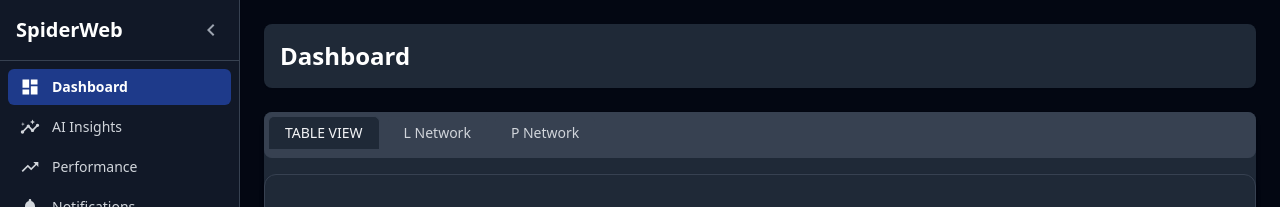
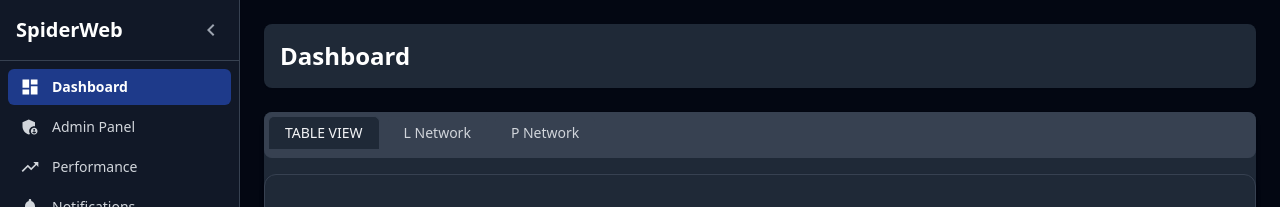
Before and after one commit to itaym2910/spiderweb.2, a React (Vite) app: page / in a window 1280 px wide. Shown: the top 207 px of the page. Built offline with nearby package versions, Linux system fonts and the light colour scheme.

Commit message:
admin panel

```diff
--- /dev/null
+++ b/src/AdminPanelPage.jsx
@@ -0,0 +1,14 @@
+// src/AdminPanelPage.js
+import React from 'react';
+
+export function AdminPanelPage() {
+  return (
+    <div className="p-6 bg-white dark:bg-gray-800 rounded-lg shadow">
+      <h2 className="text-2xl font-semibold text-gray-700 dark:text-gray-200">Admin Panel</h2>
+      <p className="mt-2 text-gray-600 dark:text-gray-400">
+        Welcome to the Admin Panel. Manage users, settings, and more.
+      </p>
+      {/* Add more admin-specific content here */}
+    </div>
+  );
+}
--- a/src/MainPage.jsx
+++ b/src/MainPage.jsx
@@ -1,22 +1,21 @@
 // src/MainPage.js
 import React from "react";
-import { DashboardPage } from "./DashboardPage"; // Changed import path
-import { AlertsPage } from "./AlertsPage";       // Changed import path
-// Import other page components as you create them, adjusting paths as needed:
-// import { AiInsightsPage } from "./AiInsightsPage";
-// import { PerformancePage } from "./PerformancePage";
-// import { HelpPage } from "./HelpPage";
-// import { SettingsPage } from "./SettingsPage";
+import { DashboardPage } from "./DashboardPage";
+import { AlertsPage } from "./AlertsPage";
+import { AdminPanelPage } from "./AdminPanelPage";
+// ... other imports
 
 function MainPage({ currentPage }) {
+  console.log("Current page in MainPage:", currentPage); // <-- ADD THIS LINE
+
   const renderContent = () => {
     switch (currentPage) {
       case "Dashboard":
         return <DashboardPage />;
       case "Notifications":
         return <AlertsPage />;
-      case "AI Insights":
-        return <div className="p-6 bg-white dark:bg-gray-800 rounded-lg shadow">AI Insights Page Content Placeholder</div>;
+      case "Admin Panel": // Make sure this string matches EXACTLY what's being set
+        return <AdminPanelPage />;
       case "Performance":
         return <div className="p-6 bg-white dark:bg-gray-800 rounded-lg shadow">Performance Page Content Placeholder</div>;
       case "Help":
@@ -24,6 +23,7 @@ function MainPage({ currentPage }) {
       case "Settings":
         return <div className="p-6 bg-white dark:bg-gray-800 rounded-lg shadow">Settings Page Content Placeholder</div>;
       default:
+        console.log("Defaulting to DashboardPage because currentPage is:", currentPage); // Optional: log why default is hit
         return <DashboardPage />;
     }
   };
--- a/src/components/ui/sidebar.jsx
+++ b/src/components/ui/sidebar.jsx
@@ -1,7 +1,9 @@
+// src/Sidebar.js (or wherever this file is located)
 import React from "react";
 import {
   MdDashboard,
-  MdInsights,
+  MdInsights, // You can keep this or change it to an admin-related icon
+  MdAdminPanelSettings, // Example of an admin icon, if you want to use it
   MdTrendingUp,
   MdNotifications,
   MdHelp,
@@ -10,7 +12,7 @@ import {
   MdChevronRight,
 } from "react-icons/md";
 // Assuming DarkModeToggle is in src/components/DarkModeToggle.js
-import { DarkModeToggle } from "../ui/dark-mode-toggle";
+import { DarkModeToggle } from "../ui/dark-mode-toggle"; // Make sure this path is correct
 
 // NavItem component
 function NavItem({ label, icon, collapsed, active, onClick }) {
@@ -18,7 +20,7 @@ function NavItem({ label, icon, collapsed, active, onClick }) {
     <button
       onClick={() => onClick(label)}
       className={`flex items-center gap-3 text-sm px-3 py-2 rounded-md w-full transition
-    ${ // Removed h-[full] from here
+    ${
       active
         ? "bg-blue-100 text-blue-700 dark:bg-blue-900 dark:text-white font-semibold"
         : "text-gray-700 dark:text-gray-300 hover:bg-gray-100 dark:hover:bg-gray-800"
@@ -33,7 +35,9 @@ function NavItem({ label, icon, collapsed, active, onClick }) {
 export function Sidebar({ currentPage, setCurrentPage, collapsed, setCollapsed }) {
   const navItems = [
     { label: "Dashboard", icon: <MdDashboard size={20} /> },
-    { label: "AI Insights", icon: <MdInsights size={20} /> },
+    // MODIFIED LINE BELOW
+    { label: "Admin Panel", icon: <MdAdminPanelSettings size={20} /> }, // Changed label and icon (icon is optional)
+    // { label: "AI Insights", icon: <MdInsights size={20} /> }, // This was the old line
     { label: "Performance", icon: <MdTrendingUp size={20} /> },
     { label: "Notifications", icon: <MdNotifications size={20} /> },
   ];
@@ -45,12 +49,12 @@ export function Sidebar({ currentPage, setCurrentPage, collapsed, setCollapsed }
 
   return (
     <div
-      className={`h-screen ${ // Changed h-[full] to h-screen
+      className={`h-screen ${
         collapsed ? "w-16" : "w-60"
       } bg-white dark:bg-gray-900 border-r dark:border-gray-700 shadow-sm flex flex-col transition-all duration-300`}
     >
       {/* Header & Toggle */}
-      <div className="flex items-center justify-between p-4 border-b dark:border-gray-700 shrink-0"> {/* Added shrink-0 to header */}
+      <div className="flex items-center justify-between p-4 border-b dark:border-gray-700 shrink-0">
         {!collapsed && <div className="text-xl font-bold text-gray-800 dark:text-white">SpiderWeb</div>}
         <button
           onClick={() => setCollapsed(!collapsed)}
@@ -72,14 +76,14 @@ export function Sidebar({ currentPage, setCurrentPage, collapsed, setCollapsed }
             label={item.label}
             icon={item.icon}
             collapsed={collapsed}
-            active={currentPage === item.label}
-            onClick={setCurrentPage}
+            active={currentPage === item.label} // This will now correctly check for "Admin Panel"
+            onClick={setCurrentPage} // This will now pass "Admin Panel" when clicked
           />
         ))}
       </nav>
 
       {/* Footer Nav & Dark Mode Toggle */}
-      <div className="px-2 py-2 border-t dark:border-gray-700 shrink-0"> {/* Added shrink-0 to footer */}
+      <div className="px-2 py-2 border-t dark:border-gray-700 shrink-0">
         {footerItems.map((item) => (
           <NavItem
             key={item.label}
```
